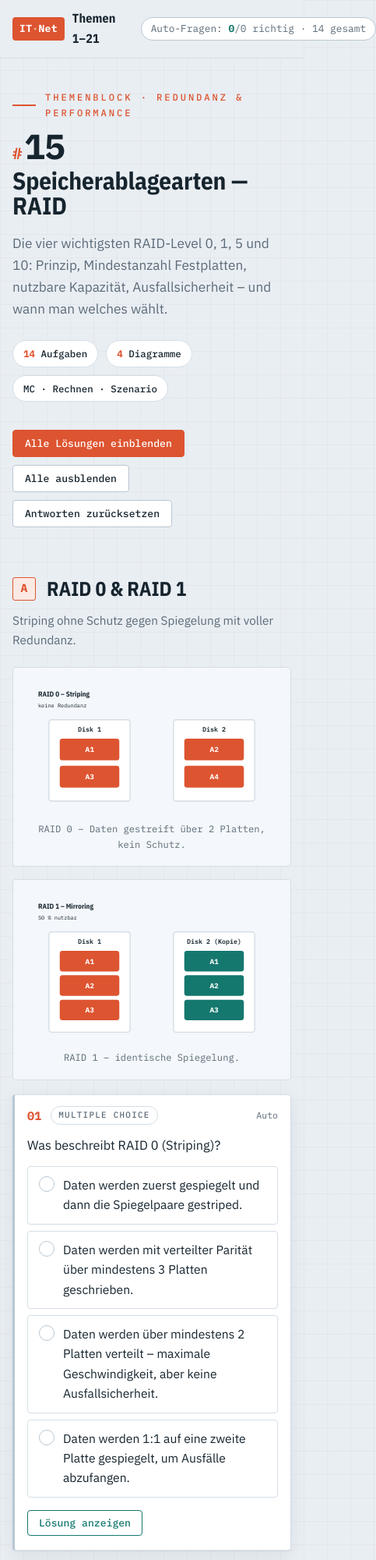
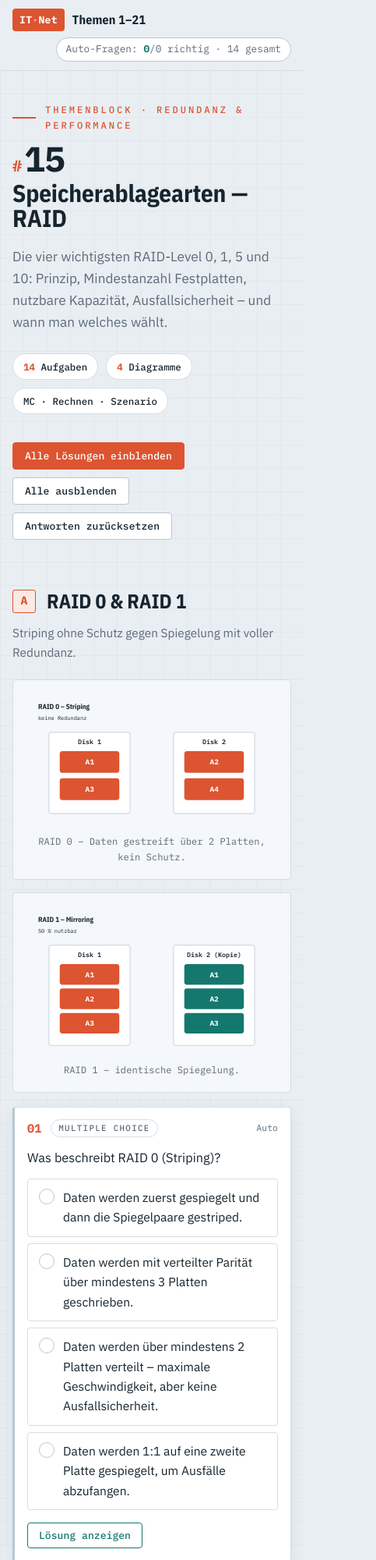
Before and after one commit to TestsPeda/Website_Learn_IT_Network, a plain HTML site: page 15-raid.html in a window 390 px wide. Shown: the top 2000 px of the page at 78% size, 483 px wide, since content can reach past the window. Drawn offline with Linux system fonts and the light colour scheme.

Commit message:
Mobil: seitliches Scrollen beseitigen, native Darstellung sichern (#5)
Auf schmalen Viewports zwang mehrere Elemente das Layout breiter als den
Bildschirm, sodass Mobilbrowser die Seite herauszoomten (nicht-nativ):

- Topbar/Score-Chip: der nowrap-Chip sprengte die Leiste. Auf <=620px bricht
  die Topbar jetzt um, der Spacer entfaellt und der Chip rutscht bei Bedarf in
  die naechste Zeile.
- Quiz-Optionen (.opt): als Grid-Item per min-width:0 schrumpfbar gemacht,
  sodass langer Text umbricht statt ueberzulaufen.
- Pager & Kopf-Chips (.q-head): duerfen umbrechen bzw. lange Themenwoerter
  umbrechen.
- Snake-Minispiel: feste 360px-Spalte darf auf schmalen Displays mitschrumpfen.
- Globales Sicherheitsnetz: overflow-wrap:break-word fuer sehr lange Komposita.

Verifiziert mit Chromium (Playwright) bei 320/360/414/768/1280px inkl.
aufgedeckter Loesungen, Minispiele und gestarteter Probe-SA: kein horizontaler
Ueberlauf mehr. Bestehende Node-Tests bleiben gruen.


Claude-Session: https://claude.ai/code/session_018YbsmMhcgCXXfyDh4GkE4q

Co-authored-by: Claude <noreply@anthropic.com>

```diff
--- a/assets/style.css
+++ b/assets/style.css
@@ -58,6 +58,10 @@ body {
   color: var(--ink);
   background: var(--ground);
   line-height: 1.62;
+  /* Sicherheitsnetz gegen seitliches Scrollen: sehr lange Komposita (z. B.
+     „Applikationsvirtualisierung") und Tokens brechen im Notfall um, statt den
+     Viewport zu sprengen. break-word verändert die intrinsische Breite nicht. */
+  overflow-wrap: break-word;
   -webkit-font-smoothing: antialiased;
   text-rendering: optimizeLegibility;
   /* faint blueprint grid — quiet atmosphere, not loud */
@@ -341,7 +345,10 @@ hr.rule {
 .q-head {
   display: flex;
   align-items: center;
-  gap: 12px;
+  /* auf sehr schmalen Displays dürfen die Kopf-Chips umbrechen, statt die
+     Fragekarte über den Viewport hinaus zu schieben. */
+  flex-wrap: wrap;
+  gap: 6px 12px;
   padding: 14px 22px 0;
 }
 .q-num {
@@ -407,6 +414,10 @@ hr.rule {
   display: flex;
   align-items: flex-start;
   gap: 11px;
+  /* als Grid-Item niemals unter die Track-Breite gedrückt werden: min-width:0
+     erlaubt dem Text-Flexchild, statt zu überlaufen umzubrechen (Mobil). */
+  min-width: 0;
+  overflow-wrap: anywhere;
   padding: 11px 14px;
   border: 1px solid var(--line);
   border-radius: var(--radius);
@@ -1637,6 +1648,12 @@ details.term .tt-body code {
   .hunt-grid {
     grid-template-columns: repeat(4, 1fr);
   }
+  /* Snake-Spielfeld an schmale Displays anpassen: die feste 360px-Spalte
+     (flex:none) muss mitschrumpfen dürfen, sonst überläuft das Canvas. */
+  .snake-left {
+    min-width: 0;
+    max-width: 100%;
+  }
   .snake-board,
   .snake-canvas {
     width: 100%;
@@ -1707,6 +1724,9 @@ details.term .tt-body code {
 }
 .pager a {
   flex: 1;
+  /* min-width:0 lässt die beiden Flex-Karten unter ihre Inhaltsbreite
+     schrumpfen; lange Themen-Wörter brechen um, statt überzulaufen (Mobil). */
+  min-width: 0;
   text-decoration: none;
   color: var(--ink);
   background: var(--surface);
@@ -1716,6 +1736,9 @@ details.term .tt-body code {
   transition:
     border-color 0.14s,
     background 0.14s;
+}
+.pager a b {
+  overflow-wrap: anywhere;
 }
 .pager a:hover {
   border-color: var(--accent);
@@ -1804,6 +1827,21 @@ details.term .tt-body code {
 @media (max-width: 620px) {
   .topnav {
     display: none;
+  }
+  /* Topbar darf umbrechen; der Score-Chip rutscht bei Bedarf in die nächste
+     Zeile, statt die Leiste (und damit die Seite) breiter als den Viewport zu
+     schieben. Ohne Themen-Navigation entfällt der flexible Spacer. */
+  .topbar {
+    flex-wrap: wrap;
+    gap: 8px 12px;
+  }
+  .topbar .spacer {
+    display: none;
+  }
+  .scorechip {
+    margin-left: auto;
+    min-width: 0;
+    white-space: normal;
   }
   .q-head,
   .q-body,
```
